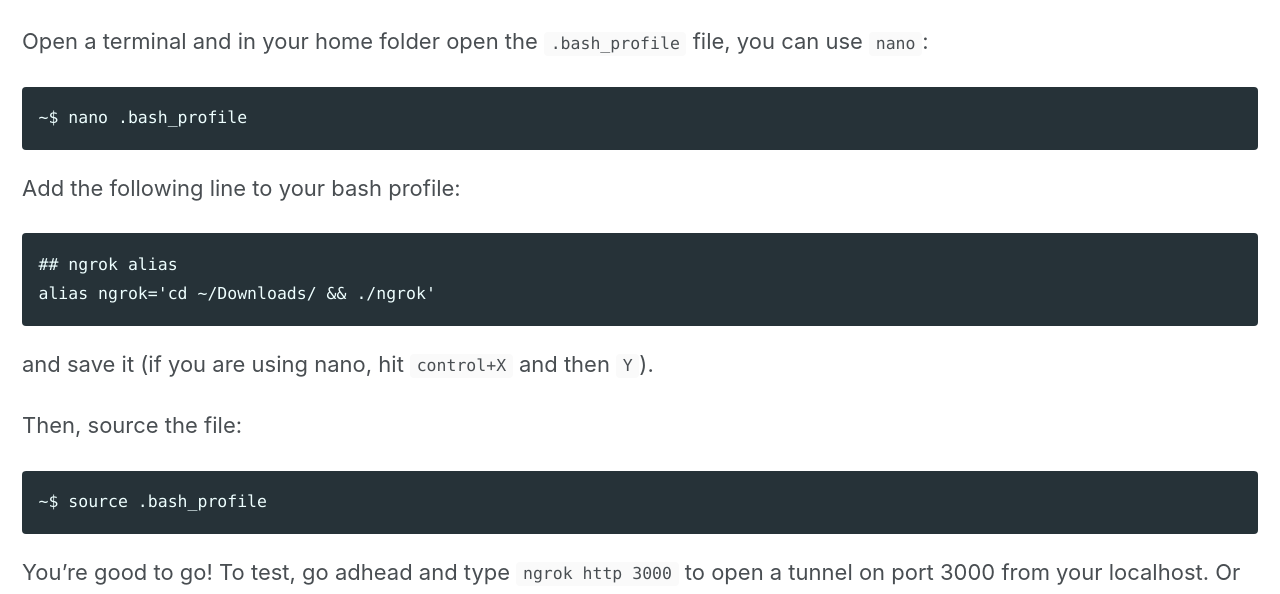
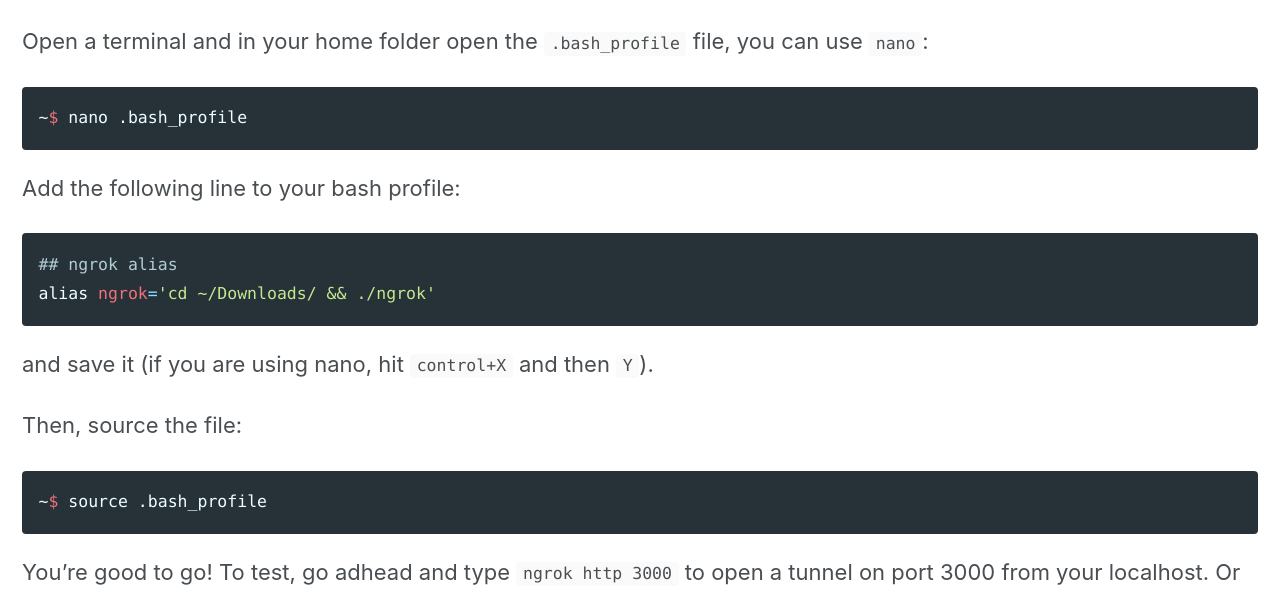
Before and after one commit to nahusznaj/nahusznaj.github.io, a Jekyll site: the page built from _posts/learning/2020-10-07-ngrok-alias.md, in a window 1280 px wide. Shown: the part 943-1537 px from the top of the page. Built offline with Jekyll 4.4.1, drawn with Linux system fonts in a browser that asks for light colours; nearby versions of some CDN libraries.

Commit message:
style in scripts

````diff
--- a/_posts/learning/2020-10-07-ngrok-alias.md
+++ b/_posts/learning/2020-10-07-ngrok-alias.md
@@ -35,14 +35,14 @@
 
 Open a terminal and in your home folder open the `.bash_profile` file, you can use `nano`:
 
-```
+```bash
 ~$ nano .bash_profile
 ```
 
 Add the following line to your bash profile:
 
 
-```
+```bash
 ## ngrok alias
 alias ngrok='cd ~/Downloads/ && ./ngrok'
 ```
@@ -50,7 +50,7 @@
 and save it (if you are using nano, hit `control+X` and then `Y`).
 
 Then, source the file:
-```
+```bash
 ~$ source .bash_profile
 ```
 You're good to go! To test, go adhead and type `ngrok http 3000` to open a tunnel on port 3000 from your localhost. Or any other ngrok command. See (ngrok docs)[https://ngrok.com/docs].
````
Also changed, not shown: _posts/learning/2020-10-14-python-print-dump.md (+1 -1 lines).
